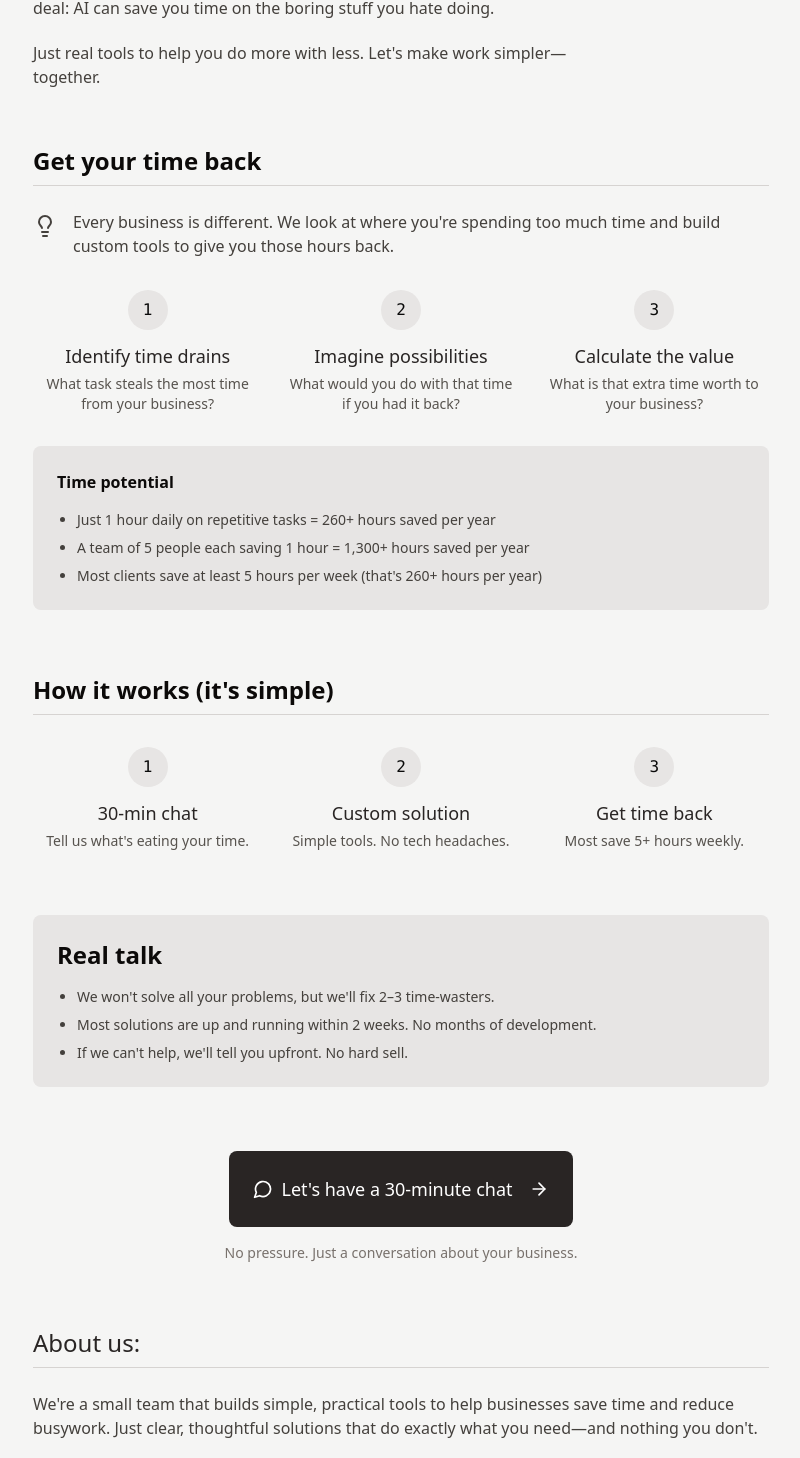
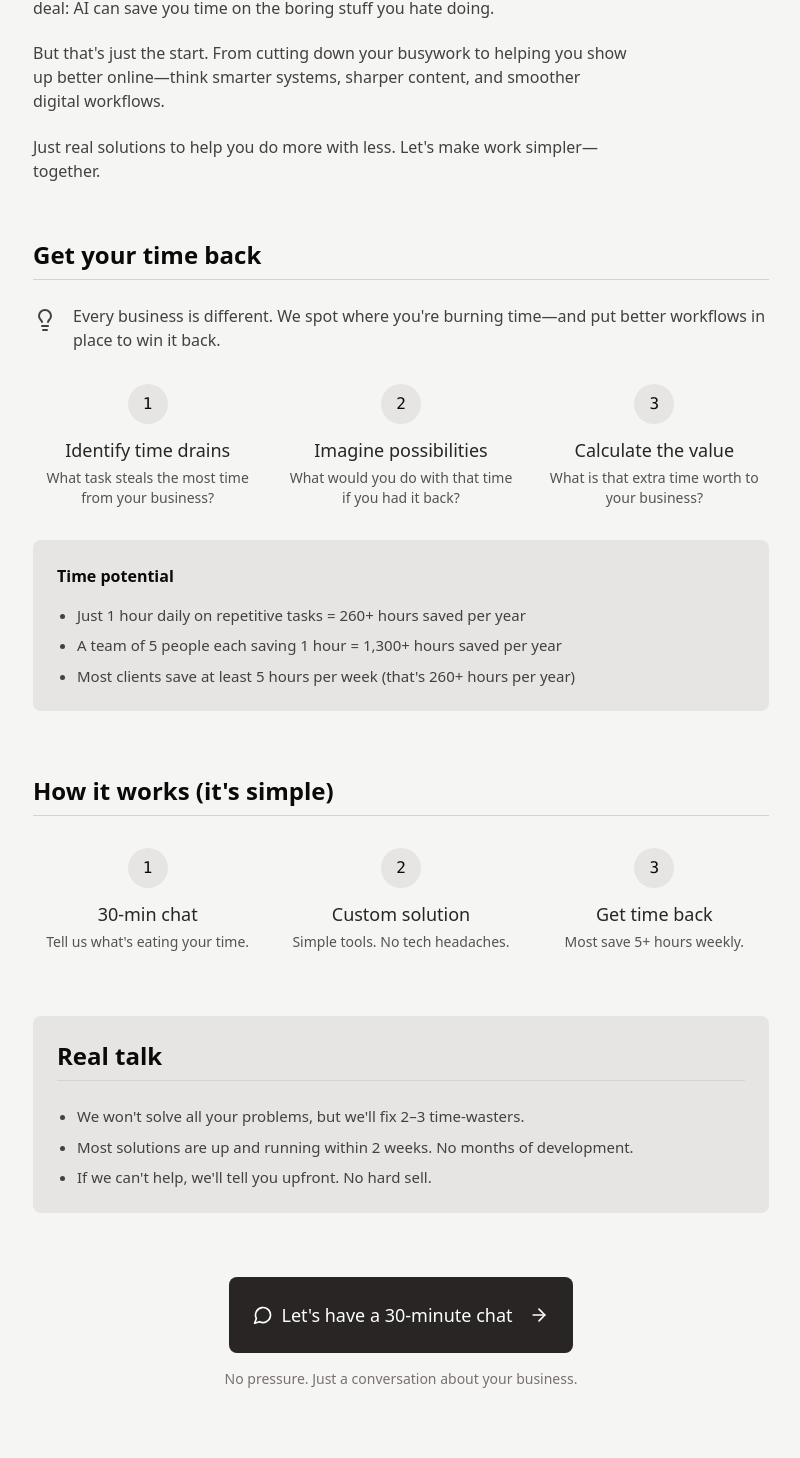
Before and after one commit to ankit3146/do-actual-work, a Next.js app: page / in a window 1280 px wide. Shown: the part 260-1718 px from the top of the page, without its empty margins (239-1039 px from the left). Built offline with nearby package versions, Linux system fonts and the light colour scheme.

Commit message:
Copy changes

```diff
--- a/app/page.tsx
+++ b/app/page.tsx
@@ -32,9 +32,14 @@ export default function Home() {
               Look, we're not going to bore you with buzzwords or fancy graphics. Here's the deal: AI can save you time
               on the boring stuff you hate doing.
             </p>
+            <p className="mb-5">
+              But that's just the start.
+
+              From cutting down your busywork to helping you show up better online—think smarter systems, sharper content, and smoother digital workflows.
+            </p>
             <p>
-            Just real tools to help you do more with less.
-            Let's make work simpler—together.
+              Just real solutions to help you do more with less.
+              Let's make work simpler—together.
             </p>
           </div>
         </div>
@@ -48,8 +53,7 @@ export default function Home() {
           <div className="mt-6 flex gap-4 items-start">
             <Lightbulb className="h-6 w-6 text-stone-700 mt-1 flex-shrink-0" />
             <p className="text-stone-700 text-base">
-              Every business is different. We look at where you're spending too much time and build custom tools to
-              give you those hours back.
+              Every business is different. We spot where you're burning time—and put better workflows in place to win it back.
             </p>
           </div>
 
@@ -80,7 +84,7 @@ export default function Home() {
 
           <div className="mt-8 bg-stone-200 p-6 rounded-lg">
             <p className="font-semibold text-stone-950 mb-4">Time potential</p>
-            <ul className="list-disc pl-5 space-y-2 text-stone-700 text-sm">
+            <ul className="list-disc pl-5 space-y-2 text-stone-700 text-[15px]">
               <li>Just 1 hour daily on repetitive tasks = 260+ hours saved per year</li>
               <li>A team of 5 people each saving 1 hour = 1,300+ hours saved per year</li>
               <li>Most clients save at least 5 hours per week (that's 260+ hours per year)</li>
@@ -122,9 +126,9 @@ export default function Home() {
 
         {/* Real Talk Section */}
         <div className="mb-16 bg-stone-200 p-6 rounded-lg">
-          <h2 className="text-xl md:text-2xl font-semibold text-stone-950 mb-4">Real talk</h2>
+          <h2 className="text-xl md:text-2xl font-semibold text-stone-950 mb-6 border-b border-stone-300 pb-2">Real talk</h2>
 
-          <ul className="list-disc pl-5 space-y-2 text-stone-700 text-sm">
+          <ul className="list-disc pl-5 space-y-2 text-stone-700 text-[15px]">
             <li>We won't solve all your problems, but we'll fix 2–3 time-wasters.</li>
             <li>Most solutions are up and running within 2 weeks. No months of development.</li>
             <li>If we can't help, we'll tell you upfront. No hard sell.</li>
@@ -148,11 +152,11 @@ export default function Home() {
 
         {/* About Us */}
         <div className="mb-16">
-          <h2 className="text-xl md:text-2xl font-normal text-stone-800 mb-6 border-b border-stone-300 pb-2">
-            About us:
+          <h2 className="text-xl md:text-2xl font-semibold text-stone-950 mb-6 border-b border-stone-300 pb-2">
+            About us
           </h2>
           <p className="text-stone-700 text-base">
-            We're a small team that builds simple, practical tools to help businesses save time and reduce busywork.
+            We're a small team focused on saving you time and simplifying the stuff that slows you down.
             Just clear, thoughtful solutions that do exactly what you need—and nothing you don't.
           </p>
         </div>
```
